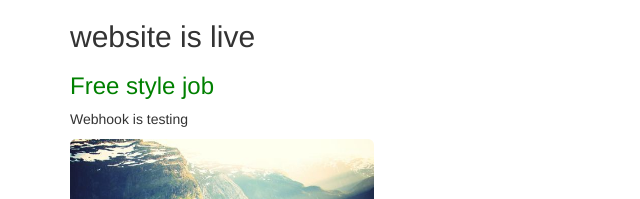
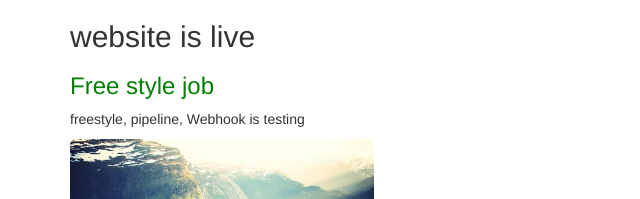
Before and after one commit to manjulack/website, a plain HTML site: page index.html in a window 1280 px wide. Shown: the top 199 px of the page, without its empty margins (0-640 px from the left). Drawn offline with nearby package versions, Linux system fonts and the light colour scheme.

Commit message:
file is update ver.2.0

```diff
--- a/index.html
+++ b/index.html
@@ -13,7 +13,7 @@
 <div class="container">
   <h2>website is live</h2>
 	<h3 style="color:green;"> Free style job </h3>
-	<p>Webhook is testing</p>
+	<p>freestyle, pipeline, Webhook is testing</p>
   <img src="img/fjords.jpg" class="img-rounded" alt="Cinque Terre" width="304" height="236">
 </div>
 
```
